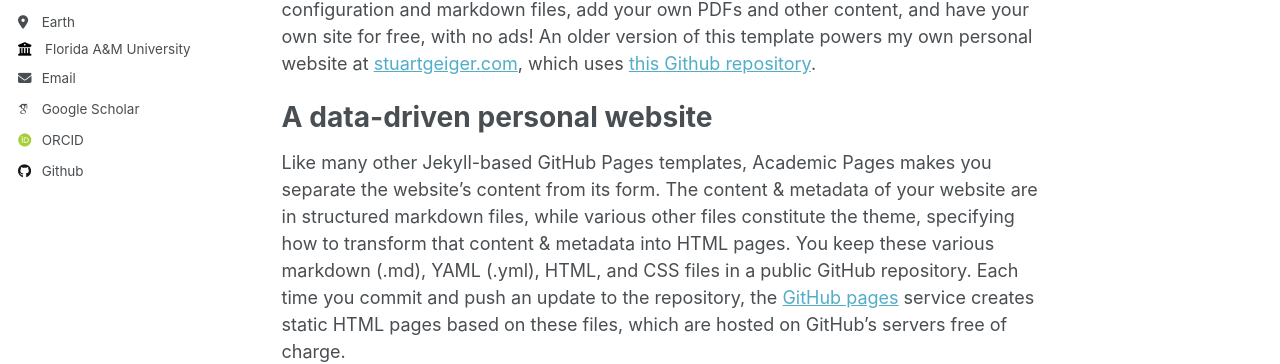
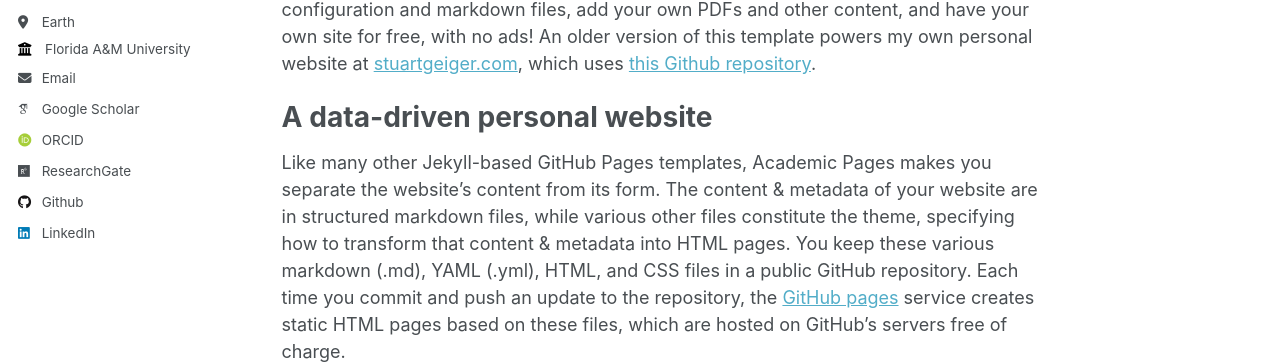
Before and after one commit to jinweiliucu/jinweiliucu.github.io, a Jekyll site: the page built from _pages/about.md, in a window 1280 px wide. Shown: the part 369-733 px from the top of the page. Built offline with Jekyll 4.4.1, drawn with Linux system fonts in a browser that asks for light colours; some web fonts are replaced.

Commit message:
Update _config.yml

```diff
--- a/_config.yml
+++ b/_config.yml
@@ -36,7 +36,7 @@ author:
   impactstory      : # URL
   orcid            : "http://orcid.org/0000-0003-2298-5974"
   semantic         : # URL
-  ResearchGate     : "https://www.researchgate.net/profile/Jinwei_Liu2"
+  researchgate     : "https://www.researchgate.net/profile/Jinwei_Liu2"
   #pubmed           : "https://www.ncbi.nlm.nih.gov/pubmed/?term=john+snow"
 
   # Repositories and software development
@@ -57,7 +57,7 @@ author:
   keybase          : # Username
   instagram        : # Username
   lastfm           : # Username
-  LinkedIn         : "jinwei-liu-7a392b36"
+  linkedin         : "jinwei-liu-7a392b36"
   #linkedin         : # Username
   mastodon         : # URL
   medium           : # URL
```
